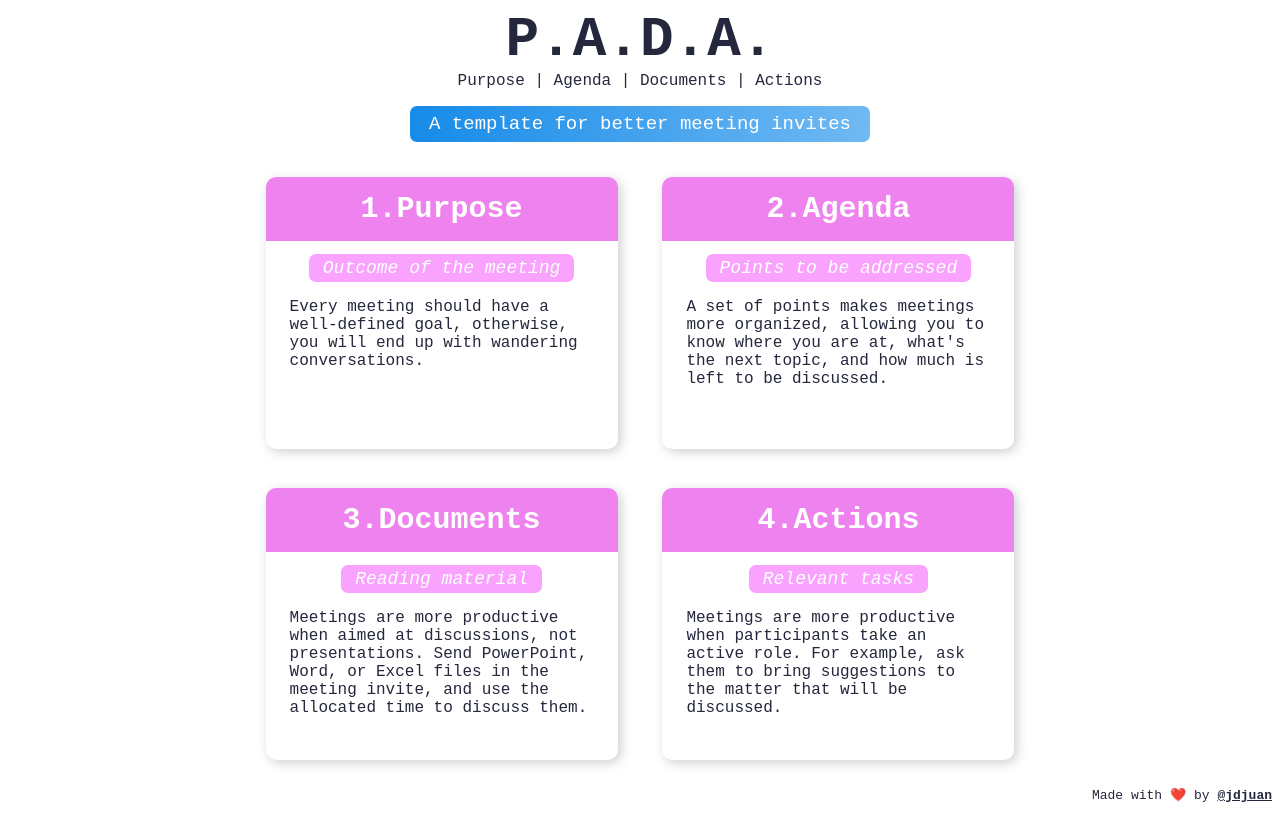
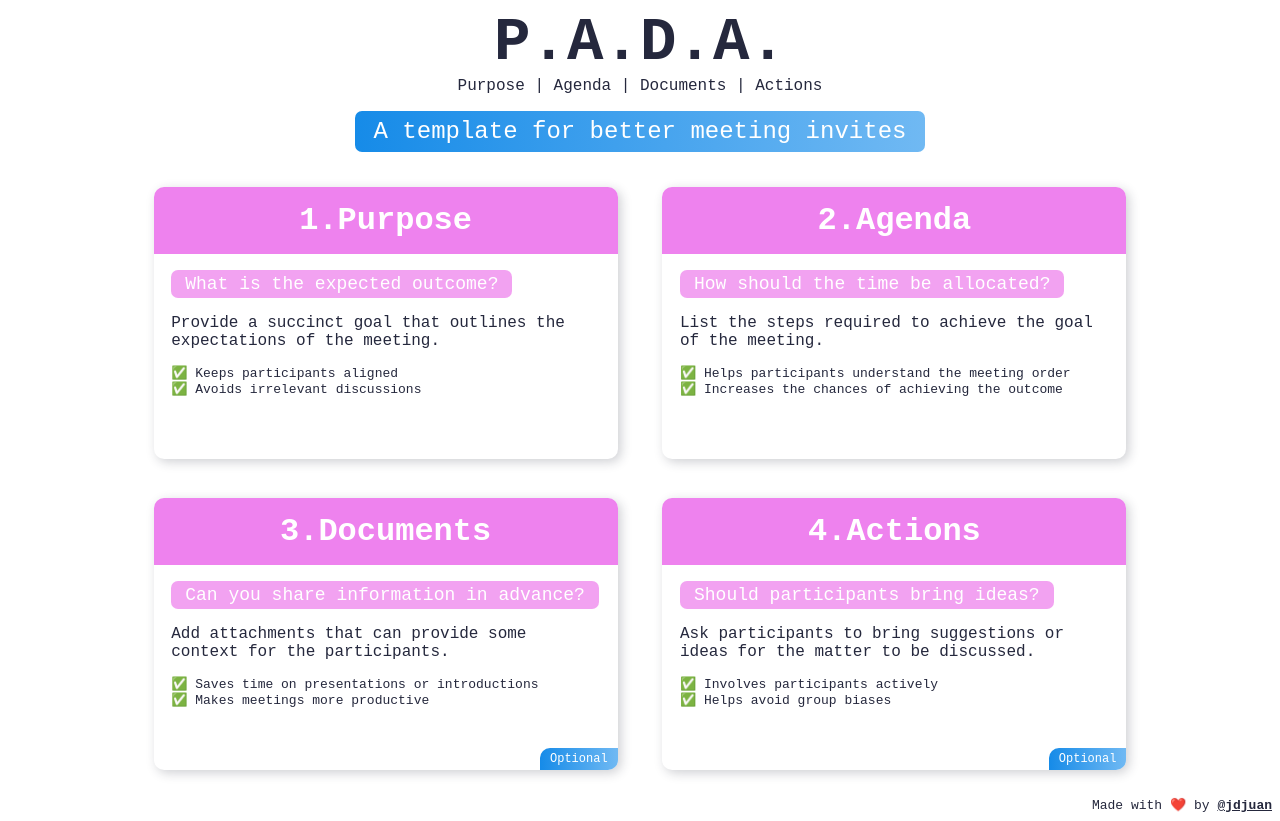
Before and after one commit to jdjuan/pada, an Angular app: page / in a window 1280 px wide. Built offline with nearby package versions, Linux system fonts and the light colour scheme.

Commit message:
feat: add new design

```diff
--- a/src/app/app.component.html
+++ b/src/app/app.component.html
@@ -1,64 +1,60 @@
 <section class="container">
   <header>
-    <h1>P.A.D.A.</h1>
-    <p class="smaller">Purpose | Agenda | Documents | Actions</p>
+    <h1 class="title">P.A.D.A.</h1>
+    <p class="subtitle">Purpose | Agenda | Documents | Actions</p>
+    <section class="tagline">
+      A template for better meeting invites
+    </section>
   </header>
-  <section class="tagline">
-    A template for <span class="underline">better</span> meeting invites
-  </section>
   <section class="content">
     <div class="row">
       <div class="card">
-        <div class="header">
-          <h3>1.Purpose</h3>
-          <p class="accent">Outcome of the meeting</p>
-        </div>
-        <div class="card-description">
-          <p class="smaller">
-            Every meeting should have a well-defined goal, otherwise, you will
-            end up with wandering conversations.
-          </p>
+        <h3 class="card-header">1.Purpose</h3>
+        <div class="card-content">
+          <p class="summary">What is the expected outcome?</p>
+          <p class="description">
+            Provide a succinct goal that outlines the expectations of the meeting.
+          </p><br>
+          <p>✅ Keeps participants aligned</p>
+          <p>✅ Avoids irrelevant discussions</p>
         </div>
       </div>
       <div class="card">
-        <div class="header">
-          <h3>2.Agenda</h3>
-          <p class="accent">Points to be addressed</p>
-        </div>
-        <div class="card-description">
-          <p class="smaller">
-            A set of points makes meetings more organized, allowing you to know
-            where you are at, what's the next topic, and how much is left to be
-            discussed.
-          </p>
+        <h3 class="card-header">2.Agenda</h3>
+        <div class="card-content">
+          <p class="summary">How should the time be allocated?</p>
+          <!-- <p class="summary">What order should be followed?</p> -->
+          <p class="description">
+            List the steps required to achieve the goal of the meeting.
+          </p><br>
+          <p>✅ Helps participants understand the meeting order</p>
+          <p>✅ Increases the chances of achieving the outcome</p>
         </div>
       </div>
     </div>
     <div class="row">
       <div class="card">
-        <div class="header">
-          <h3>3.Documents</h3>
-          <p class="accent">Reading material</p>
-        </div>
-        <div class="card-description">
-          <p class="smaller">
-            Meetings are more productive when aimed at discussions, not
-            presentations. Send PowerPoint, Word, or Excel files in the meeting
-            invite, and use the allocated time to discuss them.
-          </p>
+        <h3 class="card-header">3.Documents</h3>
+        <div class="card-content">
+          <p class="summary">Can you share information in advance?</p>
+          <p class="description">
+            Add attachments that can provide some context for the participants.
+          </p><br>
+          <p>✅ Saves time on presentations or introductions</p>
+          <p>✅ Makes meetings more productive</p>
+          <p class="corner">Optional</p>
         </div>
       </div>
       <div class="card">
-        <div class="header">
-          <h3>4.Actions</h3>
-          <p class="accent">Relevant tasks</p>
-        </div>
-        <div class="card-description">
-          <p class="smaller">
-            Meetings are more productive when participants take an active role.
-            For example, ask them to bring suggestions to the matter that will
-            be discussed.
-          </p>
+        <h3 class="card-header">4.Actions</h3>
+        <div class="card-content">
+          <p class="summary">Should participants bring ideas?</p>
+          <p class="description">
+            Ask participants to bring suggestions or ideas for the matter to be discussed.
+          </p><br>
+          <p>✅ Involves participants actively</p>
+          <p>✅ Helps avoid group biases</p>
+          <p class="corner">Optional</p>
         </div>
       </div>
     </div>
@@ -66,7 +62,7 @@
 </section>
 <footer>
   Made with ❤️️ by
-  <a class="creator" href="https://twitter.com/jdjuan" target="_blank"
-    >@jdjuan</a
-  >
+  <a class="creator"
+    href="https://twitter.com/jdjuan"
+    target="_blank">@jdjuan</a>
 </footer>
--- a/src/app/app.component.scss
+++ b/src/app/app.component.scss
@@ -1,64 +1,83 @@
 @import "~src/styles.scss";
 
 section.container {
+  header {
     text-align: center;
-
-  p.smaller {
-    font-weight: 100;
-    font-size: 0.8rem;
-  }
-
-  header {
-    h1 {
-      font-size: 2.5rem;
+    .title {
+      font-size: 3.8rem;
       font-weight: 800;
     }
+    .subtitle {
+      font-weight: 100;
+      font-size: 1rem;
     }
     .tagline {
       margin: 1rem;
       color: white;
-    font-size: 19px;
+      font-size: 1.5rem;
       border-radius: 7px;
       display: inline-block;
-    background-image: linear-gradient(90deg, #1300ff, #c81bd5);
       background-image: linear-gradient(90deg, #168be8, #70b9f3);
       padding: 7px 19px;
     }
+  }
 
   section.content {
-    div.row {
+    .row {
       display: flex;
       flex-direction: row;
       flex-wrap: nowrap;
       justify-content: center;
       align-items: stretch;
       align-content: stretch;
-    }
-
-    div.card {
-      max-width: 22rem;
+      .card {
+        position: relative;
+        max-width: 29rem;
         margin: 1.2rem 1.4rem;
         border-radius: 10px;
         height: 17rem;
-
         box-shadow: 3px 3px 11px 0px #25283d38;
-
-      p {
-        margin: 1rem 0.4rem;
+        .card-header {
+          margin: 0;
+          font-weight: 800;
+          margin: 0;
+          background-color: violet;
+          color: white;
+          margin: 0;
+          font-size: 2rem;
+          padding: 15px;
+          border-radius: 10px 10px 0 0;
         }
-
-      div.header {
-        margin: 0rem 0.5rem;
-
-        h3 {
-          margin: 0.8rem 0 0 0;
-          font-size: 1.5rem;
-          font-weight: 800;
+        .card-content {
+          margin: 0rem 1.1rem;
+          text-align: left;
+          .summary {
+            font-size: 18px;
+            background-color: #f9a3ff;
+            background-color: #ee82ecbd;
+            color: white;
+            border-radius: 7px;
+            padding: 4px 14px;
+            display: inline-block;
+            margin: 1rem 0rem;
+          }
+          .description {
+            font-size: 1rem;
+            text-align: left;
+          }
+          .corner {
+            display: inline-block;
+            position: absolute;
+            right: 0;
+            bottom: 0;
+            background-image: linear-gradient(90deg, #168be8, #70b9f3);
+            color: white;
+            padding: 4px 10px;
+            font-size: 12px;
+            border-radius: 7px;
+            border-radius: 10px 0px 10px 0px;
           }
         }
-
-      div.card-description {
-        margin: 0rem 1.1rem;
       }
     }
   }
@@ -80,62 +99,4 @@ footer {
 }
 
 @media (min-width: 600px) {
-  section.container {
-    header {
-      h1 {
-        font-size: 3.5rem;
 }
-    }
-
-    p.smaller {
-      font-size: 1rem;
-    }
-
-    p.accent {
-      font-size: 2rem;
-    }
-
-    section.content {
-      div.card {
-        // margin: 1.2rem auto;
-
-        p {
-          font-size: 1.3rem;
-        }
-
-        p.smaller {
-          font-size: 1rem;
-          text-align: left;
-        }
-
-        div.header {
-          margin: 0;
-          h3 {
-            // background-image: linear-gradient(90deg, #1300ff, #c81bd5)
-            // background-color: #cc1ed9;
-            background-color: violet;
-            // background-image: linear-gradient(90deg, darkviolet, violet);
-            color: white;
-            margin: 0;
-            font-size: 30px;
-            padding: 15px;
-            border-radius: 10px 10px 0 0;
-          }
-          p {
-            font-size: 18px;
-            font-style: italic;
-            margin: 13px;
-            background-color: blueviolet;
-            background-color: violet;
-            background-color: #f9a3ff;
-            color: white;
-            border-radius: 7px;
-            padding: 4px 14px;
-            display: inline-block;
-            margin-bottom: 0px;
-          }
-        }
-      }
-    }
-  }
-}
--- a/src/styles.scss
+++ b/src/styles.scss
@@ -21,5 +21,4 @@ h3 {
 
 p {
   margin: 0;
-  text-align: center;
 }
```
Also changed, not shown: 1 other file (tests, documents, lock files or other folders). Lines whose indentation alone changed are shown as unchanged.
